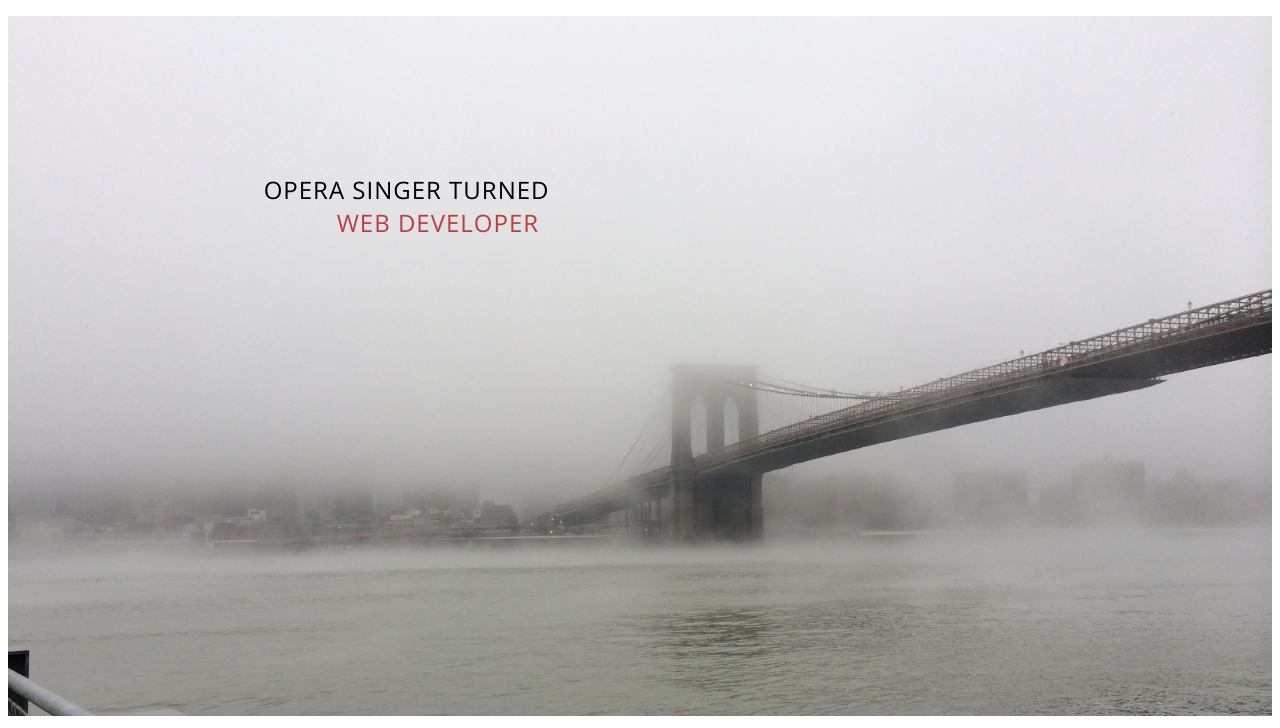
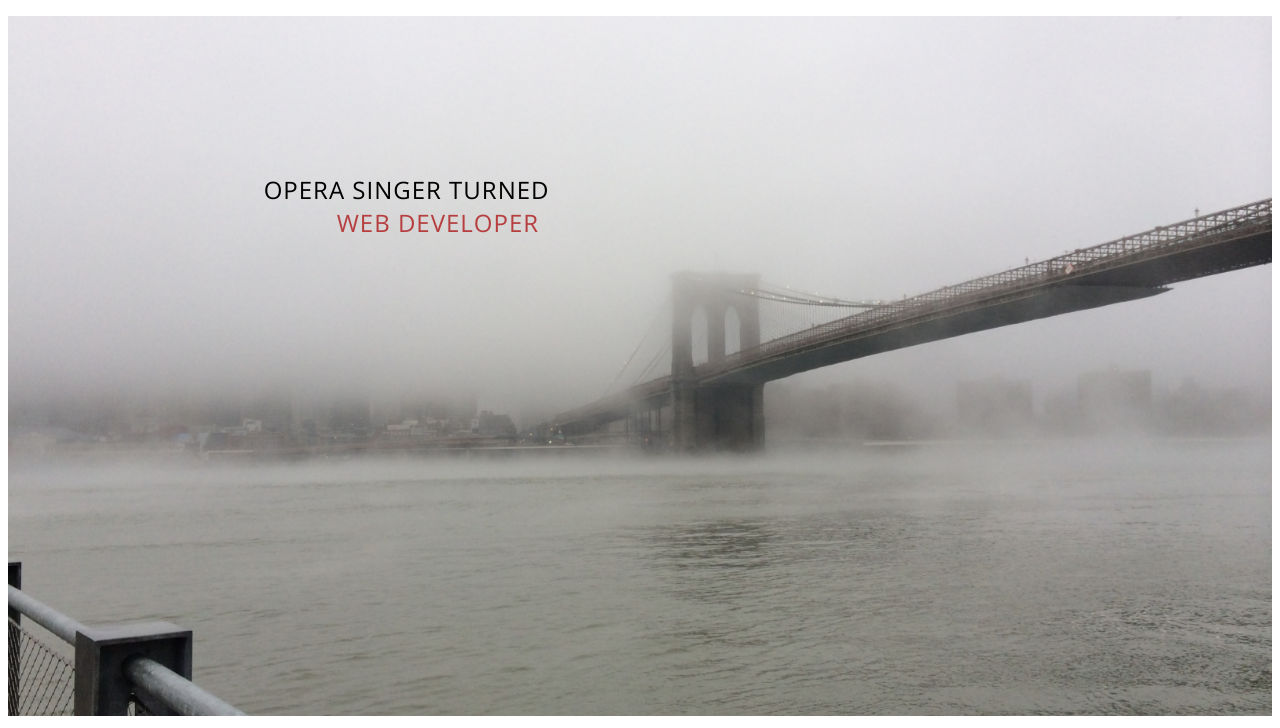
Before and after one commit to ccmeyers/catherine-codes, a plain HTML site: page index.html in a window 1280 px wide. Shown: the part 72-800 px from the top of the page. Drawn offline with nearby package versions, Linux system fonts and the light colour scheme.

Commit message:
background-image covers

```diff
--- a/css/style.scss
+++ b/css/style.scss
@@ -67,9 +67,12 @@
 
   width: 100%;
   height: 700px;
-  background-image: url("../img/bkbridge.jpg");
-  background-repeat: no-repeat;
-  background-size: 100%;
+  // background-image: url("../img/bkbridge.jpg");
+  background: url("../img/bkbridge.jpg") no-repeat center center fixed;
+  -webkit-background-size: cover;
+  -moz-background-size: cover;
+  -o-background-size: cover;
+  background-size: cover;
   // img {
   //   max-width: 100%;
   // }
```
Also changed, not shown: css/style.css, 1 other file.
